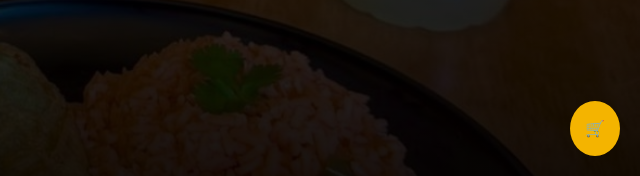
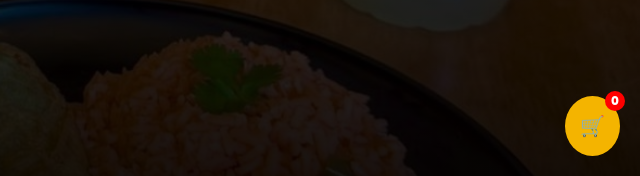
Before and after one commit to fcoeduruiz08-cmd/laregia, a plain HTML site: page index.html in a window 1280 px wide. Shown: the part 624-800 px from the top of the page, 640-1280 px from the left. Drawn offline with Linux system fonts and the light colour scheme.

Commit message:
Add files via upload

```diff
--- a/index.html
+++ b/index.html
@@ -138,6 +138,23 @@ section{padding:100px 20px;max-width:1200px;margin:auto;}
   padding:15px;
   border-radius:50%;
   cursor:pointer;
+  font-size:20px;
+}
+
+#cart-count{
+  position:absolute;
+  top:-5px;
+  right:-5px;
+  background:red;
+  color:white;
+  font-size:12px;
+  font-weight:bold;
+  width:20px;
+  height:20px;
+  border-radius:50%;
+  display:flex;
+  align-items:center;
+  justify-content:center;
 }
 .checkout-btn{
   width:100%;
@@ -225,7 +242,10 @@ section{
 </button>
 </div>
 
-<div class="cart-toggle" onclick="toggleCart()">🛒</div>
+<div class="cart-toggle" onclick="toggleCart()">
+  🛒
+  <span id="cart-count">0</span>
+</div>
 
 <script>
 let productos=[
@@ -314,7 +334,10 @@ function renderCart(){
       <button onclick="carrito.splice(${i},1);renderCart()">Eliminar</button>
     </div>`;
   });
-  totalEl.innerHTML="<strong>Total: $"+total+"</strong>";
+ totalEl.innerHTML="<strong>Total: $"+total+"</strong>";
+
+const contador = carrito.reduce((acc,item)=> acc + item.cantidad, 0);
+document.getElementById("cart-count").innerText = contador;
 }
 
 function toggleCart(){
```
